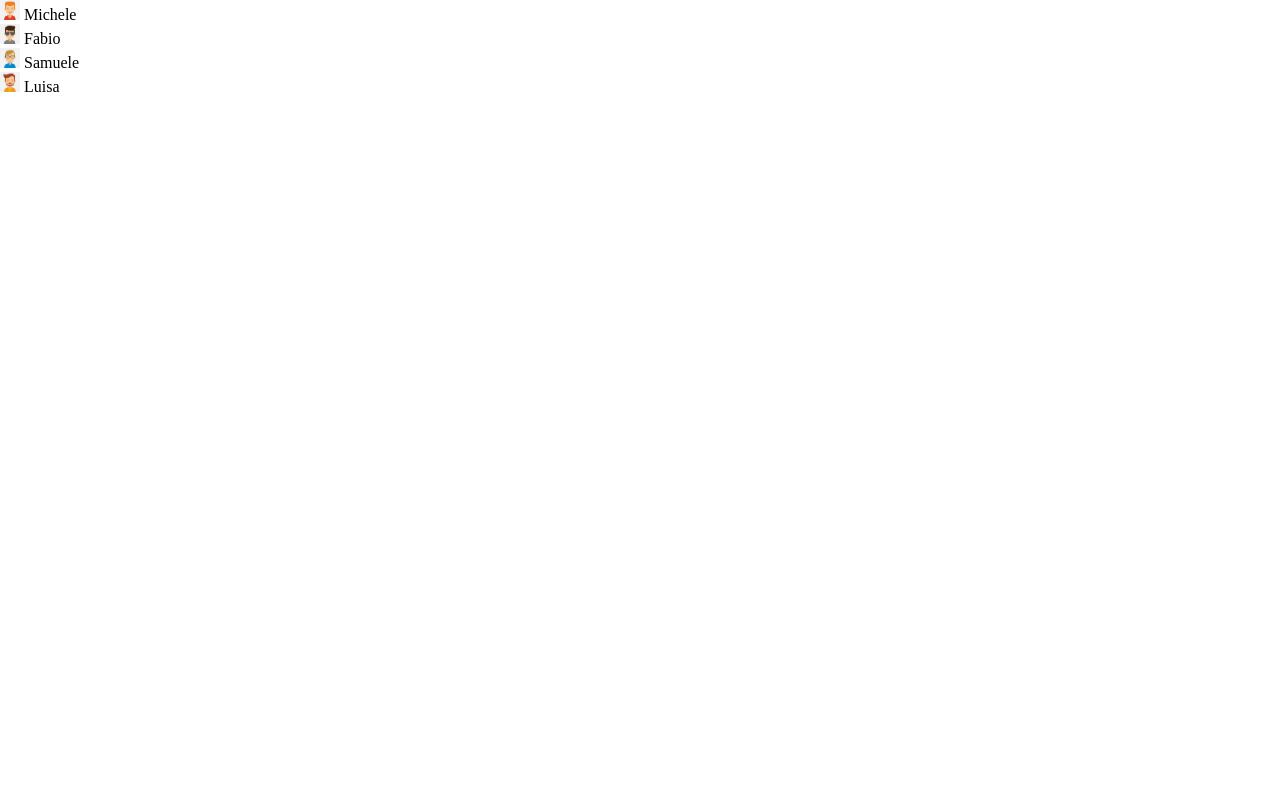
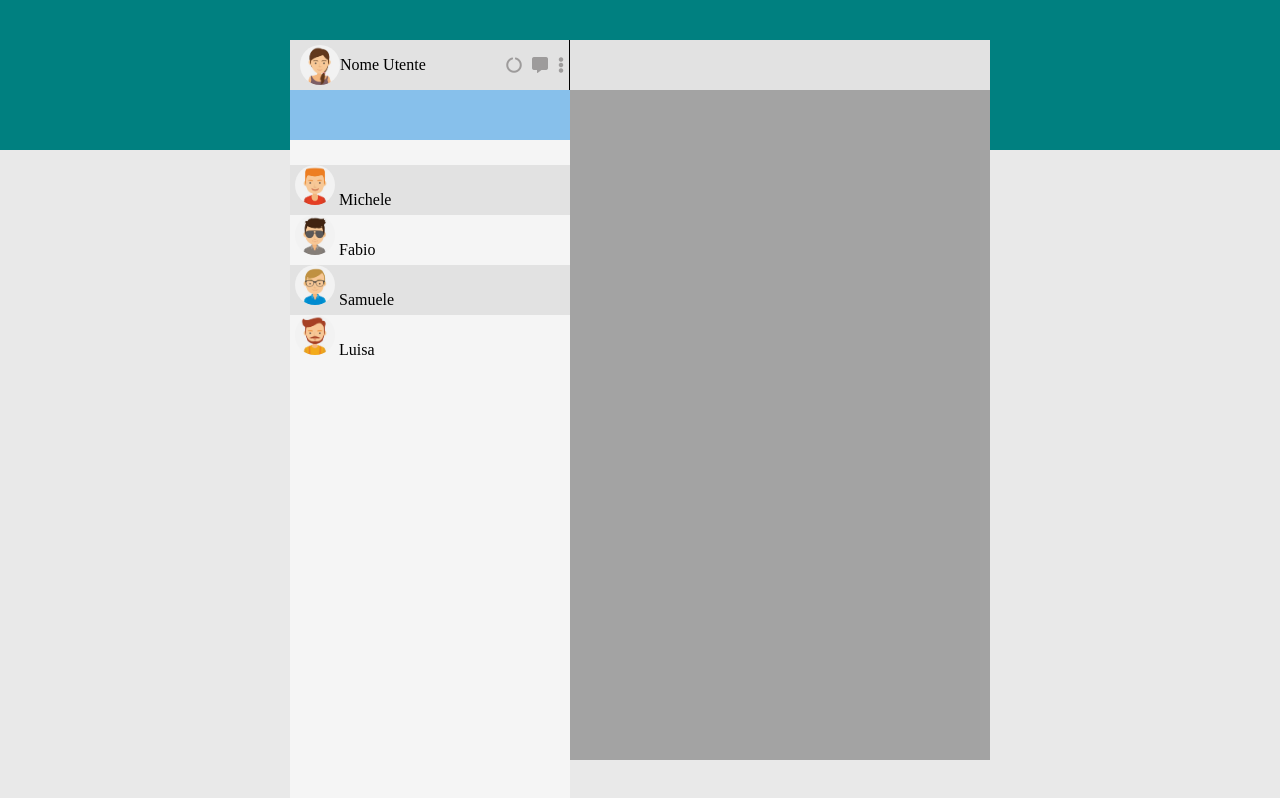
Before and after one commit to PietroSommaruga/vue-boolzapp, a plain HTML site: page index.html in a window 1280 px wide. Drawn offline with nearby package versions, Linux system fonts and the light colour scheme.

Commit message:
base struttura

```diff
--- a/css/style.css
+++ b/css/style.css
@@ -5,9 +5,108 @@
 }
 
 .avatar {
-    width: 20px;
+    width: 40px;
+    border-radius: 50%;
 }
 
 .contact-name{
     display: inline-block;
 }
+
+.all {
+    height: 1000px;
+    background-color: rgba(216, 216, 216, 0.563);
+}
+
+.up {
+    width: 100%;
+    height: 150px;
+    background-color: teal;
+    display: flex;
+    justify-content: center;
+}
+
+.container {
+    width: 700px;
+    height: 90vh;
+    position: relative;
+    top: 5vh;
+}
+
+header {
+    height: 50px;
+    width: 100%;
+    background-color: rgb(226, 226, 226);
+}
+
+main {
+    width: 100%;
+    height: 100%;
+    display: flex;
+}
+
+.main-left {
+    width: 40%;
+    height: 100%;
+    background-color: whitesmoke;
+}
+
+.main-right {
+    width: 60%;
+    height: calc(100% - 50px);
+    background-color: rgb(163, 163, 163);
+}
+
+.left-up {
+    width: 100%;
+    height: 50px;
+    background-color: rgba(31, 142, 226, 0.508);
+}
+
+.left-center {
+    height: 25px;
+    width: 100%;
+}
+
+.left-down {
+    width: 100%;
+    height: 100%;
+}
+
+.left-down div:nth-child(odd) {
+    background-color: rgb(226, 226, 226);
+}
+
+.contacts-container {
+    height: 50px;
+    width: 100%;
+    padding-left: 5px;
+}
+
+.header-left {
+    width: 40%;
+    height: 100%;
+    border-right: 1px solid black;
+    display: flex;
+    justify-content: space-between;
+
+}
+
+.user-name, .user-name-icon {
+    height: 100%;
+    display: flex;
+    align-items: center;
+}
+
+.user-name {
+    padding-left: 10px;
+}
+
+.user-name-icon i {
+    padding: 0 5px 0 5px;
+    color: rgb(157, 155, 155);
+}
+.header-right {
+    width: 60%;
+    height: 100%;
+}
--- a/index.html
+++ b/index.html
@@ -4,7 +4,7 @@
     <meta charset="UTF-8">
     <meta http-equiv="X-UA-Compatible" content="IE=edge">
     <meta name="viewport" content="width=device-width, initial-scale=1.0">
-    <title>Vue slider</title>
+    <title>BOOLZAPP</title>
     <link rel="stylesheet" href="css/style.css">
 
     <link rel="stylesheet" href="https://use.fontawesome.com/releases/v5.7.1/css/all.css" integrity="sha384-fnmOCqbTlWIlj8LyTjo7mOUStjsKC4pOpQbqyi7RrhN7udi9RwhKkMHpvLbHG9Sr" crossorigin="anonymous">
@@ -13,14 +13,48 @@
 <body>
 
     <div id="app">
+        <div class="all">
+            <div class="up">
+                <div class="container">
 
-        <div v-for="(contact, i) in contacts" class="contacts-container">
-            <img  class="avatar" :src="'img/' + 'avatar' + contact.avatar + '.jpg'" alt="">
-            <div class="contact-name">
-                {{(contact.name)}}
+                    <header>
+                        <div class="header-left">
+                            <div class="user-name">
+                                <img class="avatar" src="img/avatar_io.jpg" alt="">
+                                <div class="user"> Nome Utente</div>
+                            </div>
+                            <div class="user-name-icon">
+                                <i class="fas fa-circle-notch"></i>
+                                <i class="fas fa-comment-alt"></i>
+                                <i class="fas fa-ellipsis-v"></i>
+                            </div>
+                        </div>
+                        <div class="header-right"></div>
+                    </header>
+
+                    <main>
+                        <div class="main-left">
+                            <div class="left-up"></div>
+                            <div class="left-center"></div>
+                            <div class="left-down">
+
+                                <div v-for="(contact, i) in contacts" class="contacts-container">
+                                    <img  class="avatar" :src="'img/' + 'avatar' + contact.avatar + '.jpg'" alt="">
+                                    <div class="contact-name">
+                                        {{(contact.name)}}
+                                    </div>
+                                </div>
+
+                            </div>
+                        </div>
+
+                        <div class="main-right"></div>
+                    </main>
+
+
+                </div>
             </div>
         </div>
-
     </div>
     <script src="js/script.js"></script>
 </body>
```
